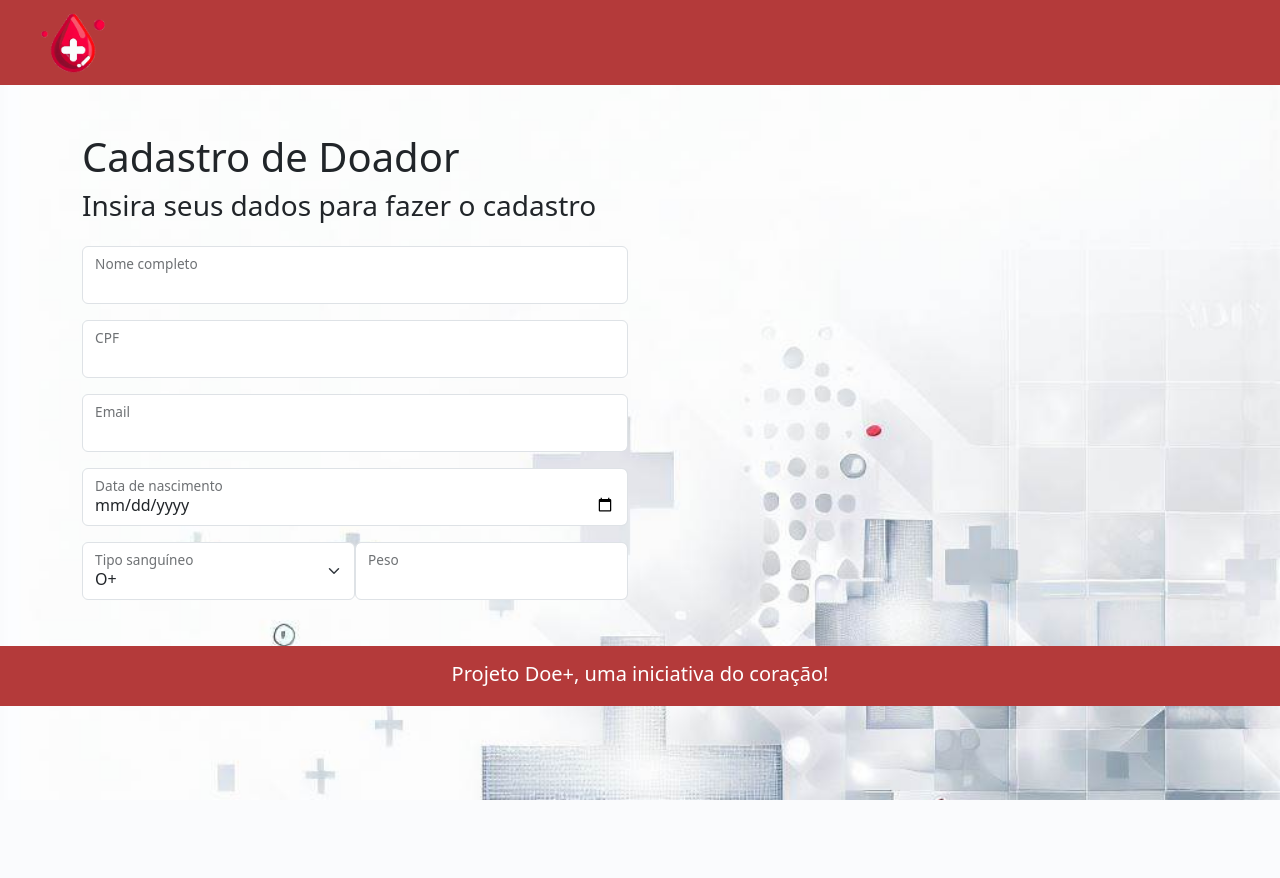
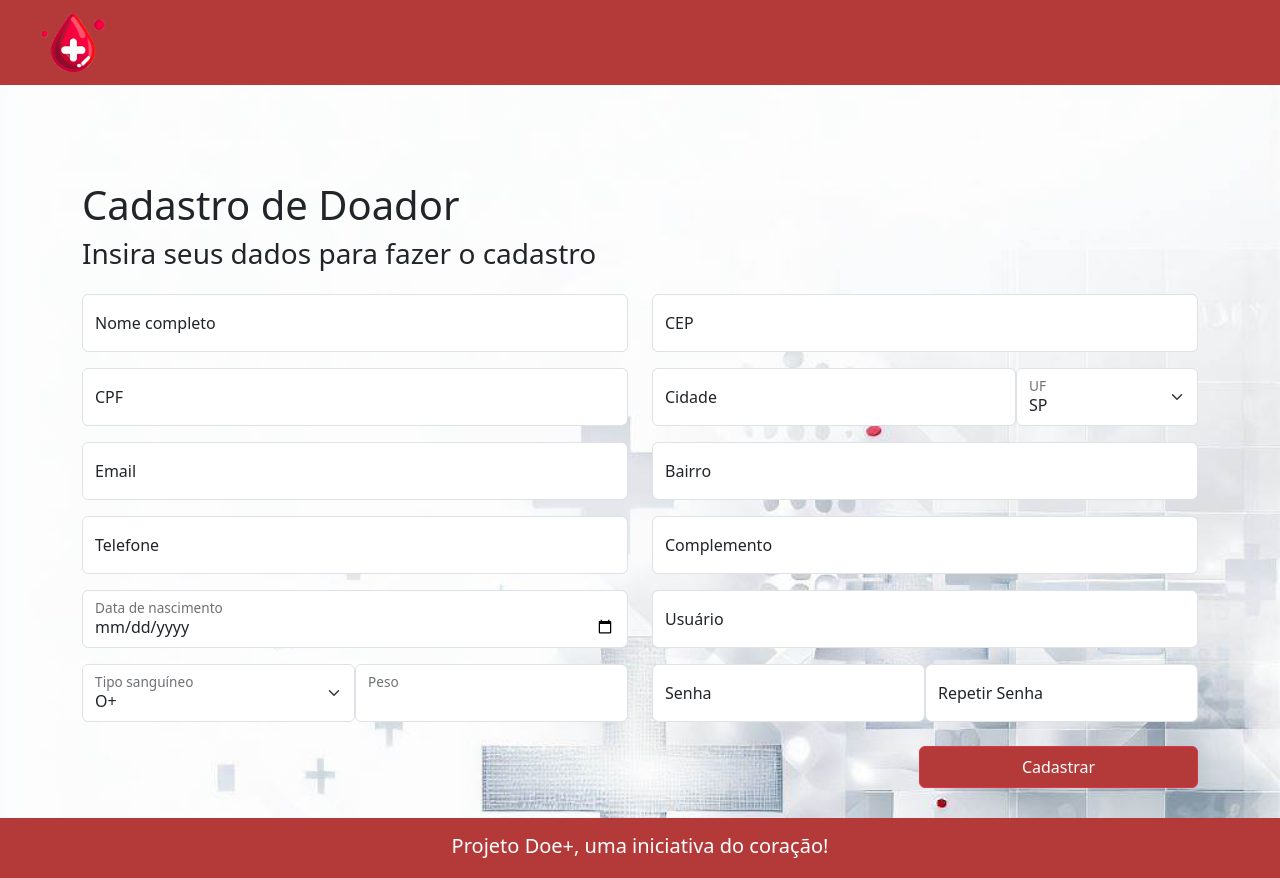
Before and after one commit to Arantees/ProjetoDoe, a PHP site: page /Views/cadastro-doador.html in a window 1280 px wide. Before the commit the page ends 800 px from the top, so only its background shows below. Run offline with PHP 8.4, Linux system fonts and the light colour scheme; some libraries are stand-ins or nearby versions.

Commit message:
finalização da view de cadastro de doadores

```diff
--- a/Doe+/Views/cadastro-doador.html
+++ b/Doe+/Views/cadastro-doador.html
@@ -9,6 +9,7 @@
         <link rel="stylesheet" href="https://cdn.jsdelivr.net/npm/bootstrap-icons@1.10.3/font/bootstrap-icons.css">
         <link href="https://cdn.jsdelivr.net/npm/bootstrap@5.3.1/dist/css/bootstrap.min.css" rel="stylesheet" integrity="sha384-4bw+/aepP/YC94hEpVNVgiZdgIC5+VKNBQNGCHeKRQN+PtmoHDEXuppvnDJzQIu9" crossorigin="anonymous">
         <link rel="stylesheet" href="../css/style.css">
+        <link rel="stylesheet" href="https://cdn.jsdelivr.net/npm/sweetalert2@11">
     </head>
 <body class="content">
 <header class="mb-5">
@@ -19,7 +20,7 @@
             </a>
     </nav>
 </header>
-<div class="container mt-5">
+<div class="container mt-5" style="flex-grow: 1;">
     <form class="form">
         <h2 class="fs-1">Cadastro de Doador</h2>
         <h2 class="fs-3">Insira seus dados para fazer o cadastro</h2>
@@ -27,16 +28,20 @@
             <div class="col-6">
 
                 <div class="form-floating mt-3 mb-3">
-                    <input type="text" class="form-control" id="nomeCompleto">
+                    <input type="text" class="form-control" placeholder="Nome Completo" id="nomeCompleto">
                     <label for="nomeCompleto">Nome completo</label>
                 </div>
                 <div class="form-floating mb-3">
-                    <input type="text" maxlength="11" minlength="11" class="form-control" id="cpf">
+                    <input type="text" maxlength="11" minlength="11" placeholder="CPF" class="form-control" id="cpf">
                     <label for="cpf">CPF</label>
                 </div>
                 <div class="form-floating mb-3">
-                    <input type="email" class="form-control" id="email">
+                    <input type="email" class="form-control" placeholder="Email" id="email">
                     <label for="email">Email</label>
+                </div>
+                <div class="form-floating mb-3">
+                    <input type="tel" class="form-control" placeholder="Telefone" id="telefone">
+                    <label for="telefone">Telefone</label>
                 </div>
                 <div class="form-floating mb-3">
                     <input type="date" class="form-control" id="dataNascimento">
@@ -53,7 +58,6 @@
                             <option value="O-">O-</option>
                             <option value="AB+">AB+</option>
                             <option value="AB-">AB-</option>
-
                         </select>
                         <label for="tipoSanguineo">Tipo sanguíneo</label>
                     </div>
@@ -64,22 +68,83 @@
                 </div>
             </div>
             <div class="col-6">
-               <!-- Endereço completo
-                    CEP, Rua, Numero, Complemento, Bairro, Cidade, UF -->
-
-                <!-- Checklist de doenças acometidas,
-                    Se já fez uso de drogas injetáveis
-                -->
-
-
+                <div class="form-floating mt-3 mb-3">
+                    <input type="text" class="form-control" placeholder="CEP" id="cep">
+                    <label for="cep">CEP</label>
+                </div>
+                <div class="d-flex inline">
+                    <div class="form-floating mb-3 col-8">
+                        <input type="text" class="form-control" placeholder="Cidade" id="cidade">
+                        <label for="cidade">Cidade</label>
+                    </div>
+                    <div class="mb-3 col-4 form-floating">
+                        <select class="form-select" id="UF">
+                            <option selected>SP</option>
+                            <option value="AL">AL</option>
+                            <option value="AP">AP</option>
+                            <option value="AM">AM</option>
+                            <option value="BA">BA</option>
+                            <option value="CE">CE</option>
+                            <option value="DF">DF</option>
+                            <option value="ES">ES</option>
+                            <option value="GO">GO</option>
+                            <option value="MA">MA</option>
+                            <option value="MT">MT</option>
+                            <option value="MS">MS</option>
+                            <option value="MG">MG</option>
+                            <option value="PA">PA</option>
+                            <option value="PB">PB</option>
+                            <option value="PR">PR</option>
+                            <option value="PE">PE</option>
+                            <option value="PI">PI</option>
+                            <option value="RJ">RJ</option>
+                            <option value="RN">RN</option>
+                            <option value="RS">RS</option>
+                            <option value="RO">RO</option>
+                            <option value="RR">RR</option>
+                            <option value="SC">SC</option>
+                            <option value="SE">SE</option>
+                            <option value="TO">TO</option>
+                        </select>
+                        <label for="UF">UF</label>
+                    </div>
+                </div>
+                <div class="form-floating mb-3">
+                    <input type="text" class="form-control" placeholder="Bairro" id="bairro">
+                    <label for="bairro">Bairro</label>
+                </div>
+                <div class="form-floating mb-3">
+                    <input type="text" class="form-control" placeholder="Complemento" id="complemento">
+                    <label for="complemento">Complemento</label>
+                </div>
+                <div class="form-floating mb-3">
+                    <input type="text" class="form-control" placeholder="Usuário" id="usuario">
+                    <label for="usuario">Usuário</label>
+                </div>
+                <div class="d-flex inline">
+                    <div class="form-floating mb-3 col-6">
+                        <input type="password" class="form-control" placeholder="Senha" id="senha">
+                        <label for="senha">Senha</label>
+                    </div>
+                    <div class="form-floating mb-3 col-6">
+                        <input type="password" class="form-control" placeholder="Repetir Senha" id="resenha">
+                        <label for="resenha">Repetir Senha</label>
+                    </div>
+                </div>
+            </div>
+            <div class="mt-2" style="text-align: right;">
+                <a class="btn btn-danger bg-vermelho col-3 p-2" onclick="cadastrar()">Cadastrar</a>
+                <!--<button type="submit" onclick="cadastrar()" class="col-3 btn btn-danger p-2 bg-vermelho">Cadastrar</button> -->
             </div>
         </div>
     </form>
 </div>
-<footer class="footer">
-    <p class="fs-5 text-center">
-        Projeto Doe+, uma iniciativa do coração!
-    </p>
-</footer>
+    <footer class="footer">
+        <p class="fs-5 text-center">
+            Projeto Doe+, uma iniciativa do coração!
+        </p>
+    </footer>
+    <script src="https://cdn.jsdelivr.net/npm/sweetalert2@11"></script>
+    <script src="../js/cadastro-doador.js"></script>
 </body>
 </html>
--- a/Doe+/Views/login.html
+++ b/Doe+/Views/login.html
@@ -20,7 +20,7 @@
                 </a>
         </nav>
     </header>
-    <div class="container login-panel">
+    <div class="container login-panel" style="flex-grow: 1;">
         <div class="row d-flex">
             <form class="form g-3">
                 <h2 class="fs-1">Bem-vindo!</h2>
--- a/Doe+/css/style.css
+++ b/Doe+/css/style.css
@@ -75,3 +75,9 @@ footer{
     height: 100vh;
     margin: 0;
 }
+
+body {
+    display: flex;
+    min-height: 100vh;
+    flex-direction: column;
+}
--- /dev/null
+++ b/Doe+/js/cadastro-doador.js
@@ -0,0 +1,21 @@
+function cadastrar() {
+    Swal.fire({
+        title: 'Você está apto?',
+        text: 'Para ser um doador apto você não pode ter contraído as seguintes doenças: Doença de chagas, Sifilis, AIDS, Hepatite B e C e malária, bem como nunca ter feito uso de drogas injetáveis.',
+        icon: 'question',
+        showCancelButton: true,
+        confirmButtonText: 'Sim',
+        cancelButtonText: 'Não',
+    }).then((result) => {
+        if (result.isConfirmed) {
+            Swal.fire({
+                title: 'Sucesso!',
+                text: 'O cadastro foi realizado com sucesso',
+                icon: 'success',
+                confirmButtonText: 'OK'
+            });
+        } else if (result.dismiss === Swal.DismissReason.cancel) {
+            //Interromper o submit do botão
+        }
+    });
+}
```
